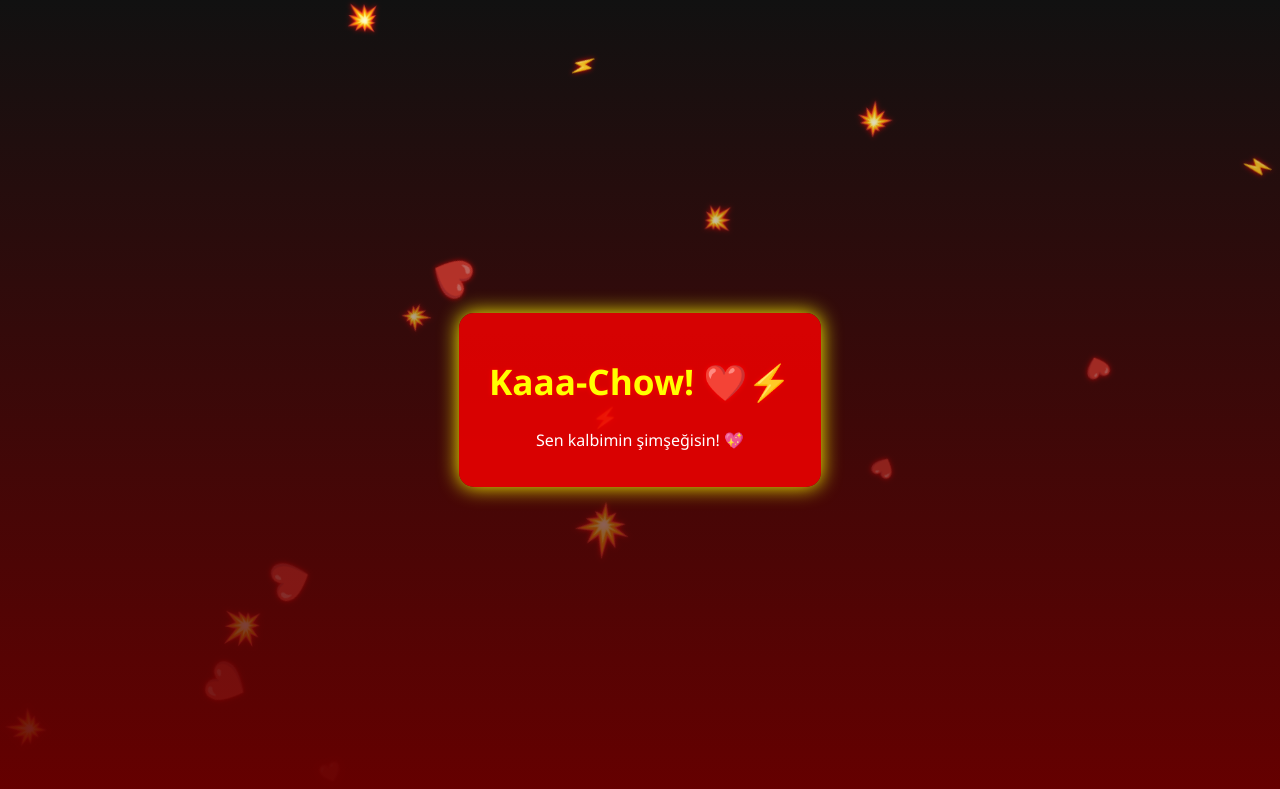
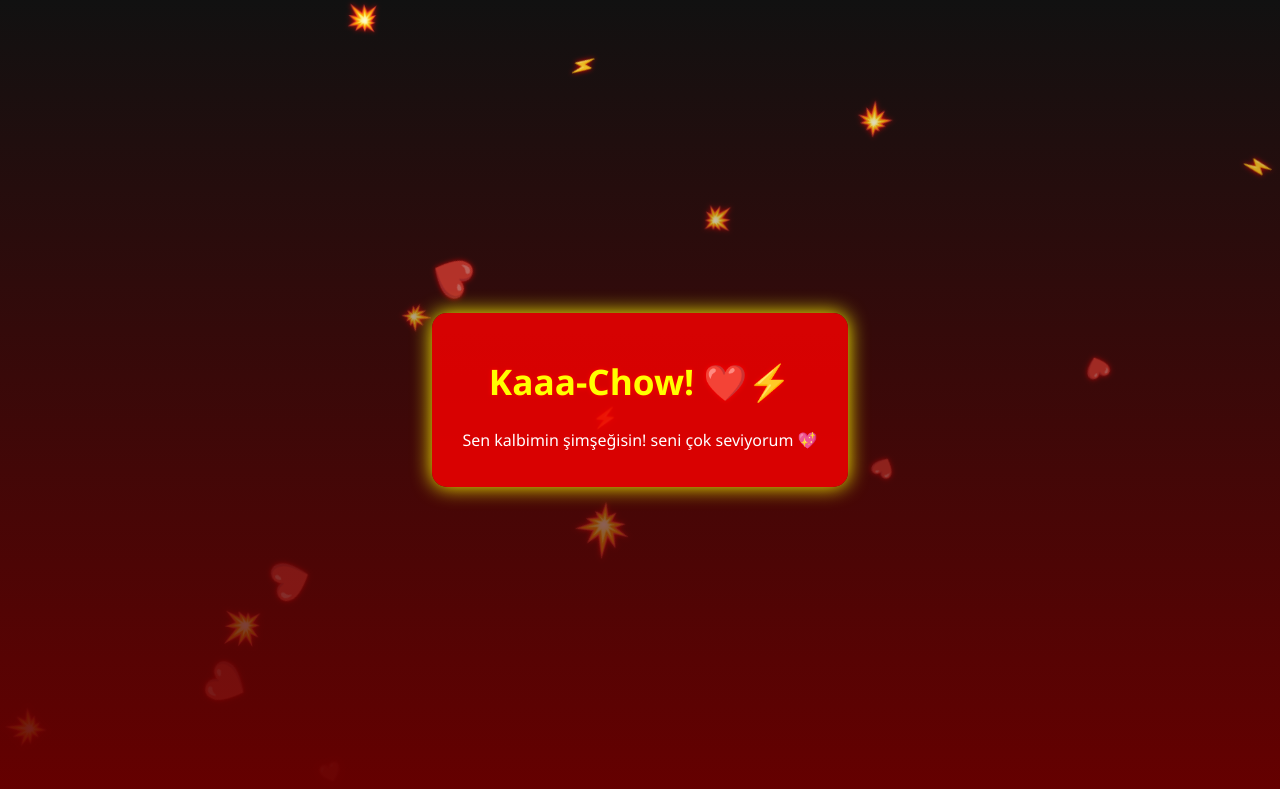
Before and after one commit to elifefsn/balim, a plain HTML site: page index.html in a window 1280 px wide. Drawn offline with Linux system fonts and the light colour scheme.

Commit message:
Update index.html

```diff
--- a/index.html
+++ b/index.html
@@ -12,7 +12,8 @@
   <div class="message">
 
     <h1>Kaaa-Chow! ❤️⚡</h1>
-    <p>Sen kalbimin şimşeğisin! 💖</p>
+    <p>Sen kalbimin şimşeğisin!
+      seni çok seviyorum 💖</p>
   </div>
 
   <script src="script.js"></script>
```
